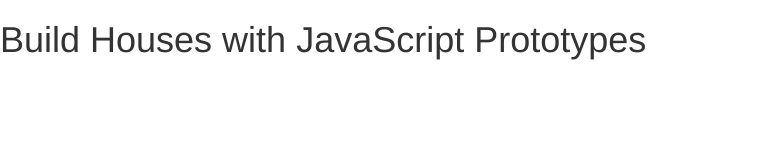
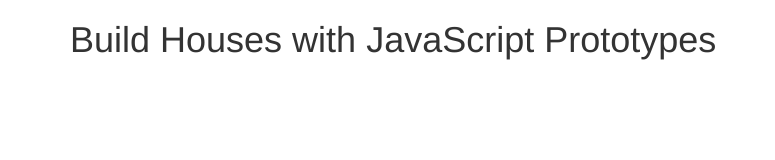
Before and after one commit to kaidez/javascript-prototype-screencast, a plain HTML site: page index.html in a window 1280 px wide. Shown: the whole page, without its empty margins (0-775 px from the left). Drawn offline with nearby package versions, Linux system fonts and the light colour scheme.

Commit message:
add Bootstrap 'container' class to #container div

```diff
--- a/index.html
+++ b/index.html
@@ -7,9 +7,10 @@
 </head>
 <body>
 
-  <div id="container">
+  <div id="containerEl" class="container">
     <h1>Build Houses with JavaScript Prototypes</h1>
     <section id="allHomes">
+      <h2 id="lot"></h2>
     <section> <!-- #allHomes -->
   </div> <!-- #container -->
 
```
